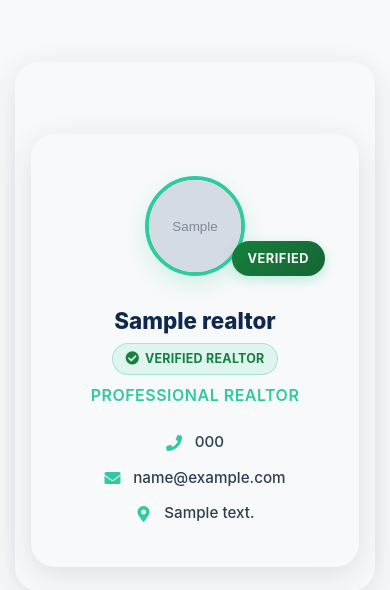
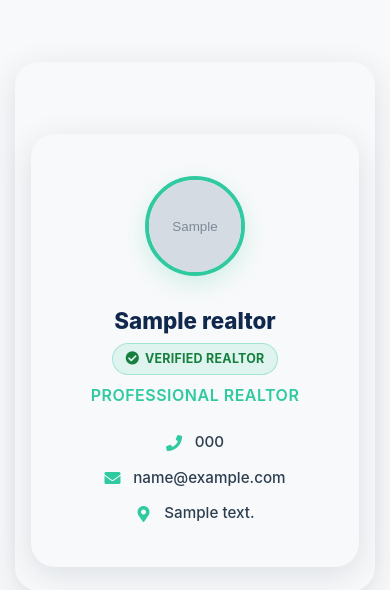
Before and after one commit to Vinnieotieno/realestate, a Django app: template templates/pages/about.html in a window 390 px wide. Shown: the part 2683-3273 px from the top of the page. Run offline with Django 3.2, Linux system fonts and the light colour scheme; the template is opened without the code that fills it: most values are stand-ins (such as "Sample title", 1, 10 or a date in 2020); grey boxes marked "Sample" are stand-in pictures; some libraries are stand-ins or nearby versions.

Commit message:
removed an extra verify placeholder

```diff
--- a/templates/pages/about.html
+++ b/templates/pages/about.html
@@ -258,21 +258,35 @@
 
   .about-team-image-container {
     position: relative;
-    margin-bottom: 2rem;
+    width: 120px;
+    margin: 0 auto 2rem;
+  }
+
+  .about-team-avatar {
+    width: 120px;
+    height: 120px;
+    border-radius: 50%;
+    overflow: hidden;
+    border: 4px solid var(--brand-green);
+    box-shadow: 0 8px 24px rgba(48, 202, 160, 0.2);
+    background: #e8edf2;
+    transition: all 0.4s ease;
   }
 
   .about-team-image {
-    width: 120px;
-    height: 120px;
-    border-radius: 50%;
+    width: 100% !important;
+    height: 100% !important;
+    max-width: none !important;
     object-fit: cover;
-    border: 4px solid var(--brand-green);
-    box-shadow: 0 8px 24px rgba(48, 202, 160, 0.2);
-    transition: all 0.4s ease;
+    object-position: center top;
+    display: block;
+    border: none;
+    border-radius: 0;
+    box-shadow: none;
   }
 
-  .about-team-card:hover .about-team-image {
-    transform: scale(1.1);
+  .about-team-card:hover .about-team-avatar {
+    transform: scale(1.08);
     border-color: var(--brand-blue);
   }
 
@@ -557,7 +571,11 @@
       padding: 1.5rem 1rem;
     }
 
-    .about-team-image {
+    .about-team-image-container {
+      width: 100px;
+    }
+
+    .about-team-avatar {
       width: 100px;
       height: 100px;
     }
@@ -635,8 +653,9 @@
             {% for realtor in realtors %}
             <div class="about-team-card">
               <div class="about-team-image-container">
-                <img src="{{ realtor.photo.url }}" alt="{{ realtor.name }} - {{ site_name }} Realtor" class="about-team-image">
-                <div class="about-team-badge verified">Verified</div>
+                <div class="about-team-avatar">
+                  <img src="{{ realtor.photo.url }}" alt="{{ realtor.name }} - {{ site_name }} Realtor" class="about-team-image">
+                </div>
               </div>
               <div class="about-team-name-row">
                 <h4 class="about-team-name mb-0">{{ realtor.name }}</h4>
```
